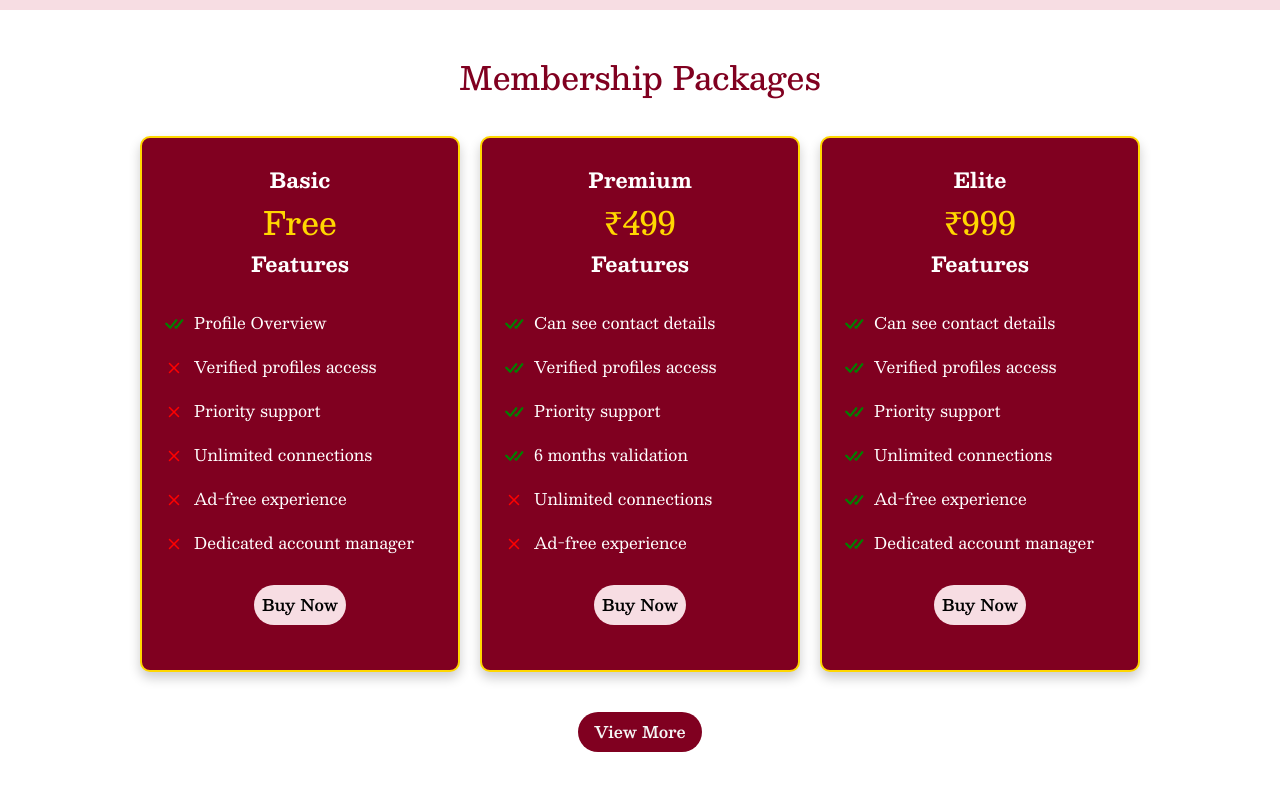
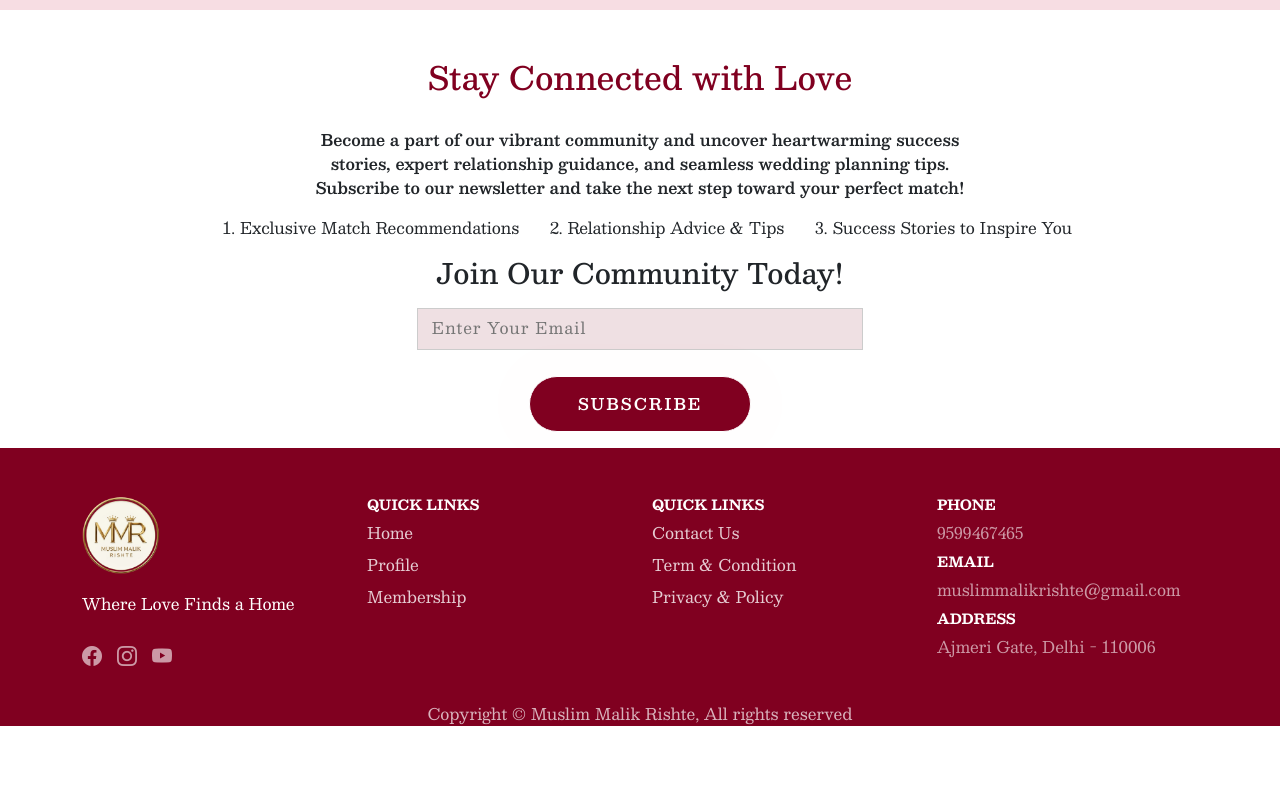
Before and after one commit to Digi-India-Solutions/muslimmalikrishte.com, a React (Create React App) app in the folder Frontend1/: page / in a window 1280 px wide. Shown: the part 1220-2020 px from the top of the page. After the commit the page ends 1947 px from the top, so only its background shows below. Built offline with nearby package versions, Linux system fonts and the light colour scheme.

Commit message:
packge comment

```diff
--- a/Frontend1/src/Pages/Home/Home.jsx
+++ b/Frontend1/src/Pages/Home/Home.jsx
@@ -4,7 +4,7 @@ import heroimage from "../../Assets/heroimage.png";
 import AOS from "aos";
 import "aos/dist/aos.css";
 import { Link } from "react-router-dom";
-import WeddingPlane from "../../Components/Planes/WeddingPlane";
+// import WeddingPlane from "../../Components/Planes/WeddingPlane";
 import WebsiteSubscribe from "../../Components/Subscribe/WebsiteSubscribe";
 import { Helmet } from "react-helmet";
 
@@ -144,12 +144,12 @@ const Home = () => {
         <StoryImages />
       </section> */}
       <section>
-        <WeddingPlane />
-        <div className="button-container">
+        {/* <WeddingPlane /> */}
+        {/* <div className="button-container">
           <Link to="/member">
             <button className="viewall-btn">View More</button>
           </Link>
-        </div>
+        </div> */}
       </section>
       {/* <section>
         <ImageGallery />
```
